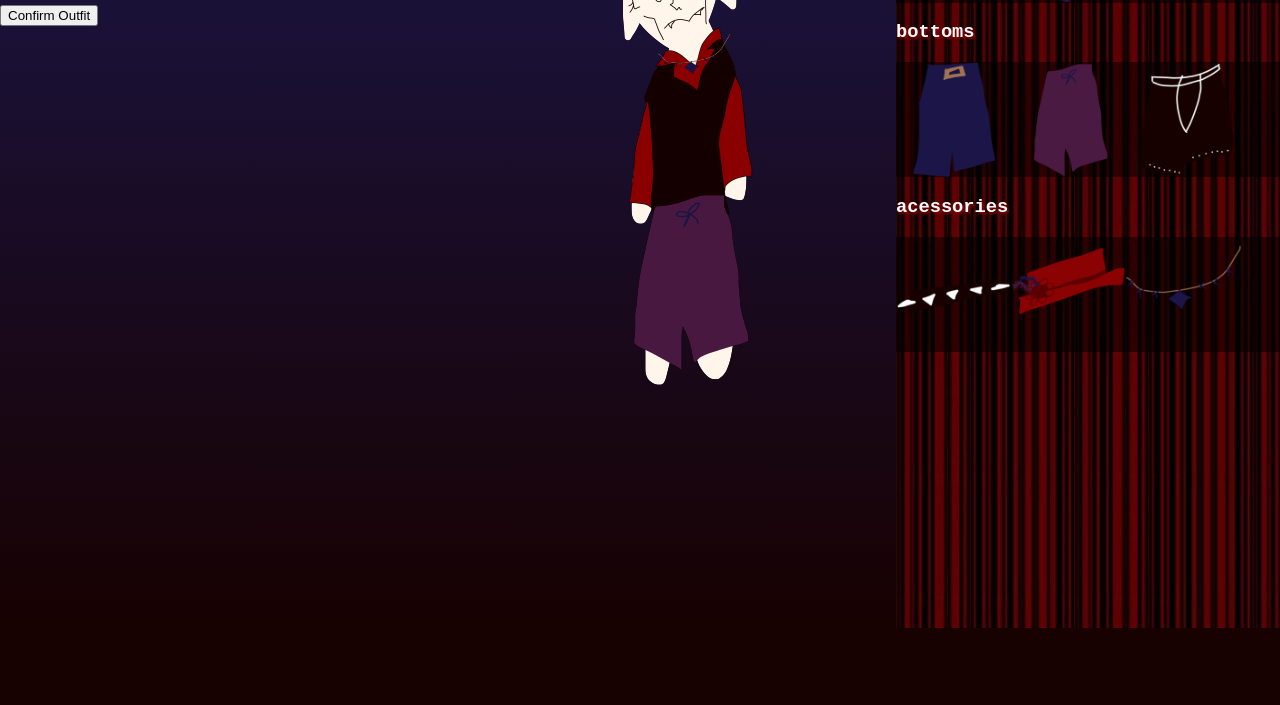
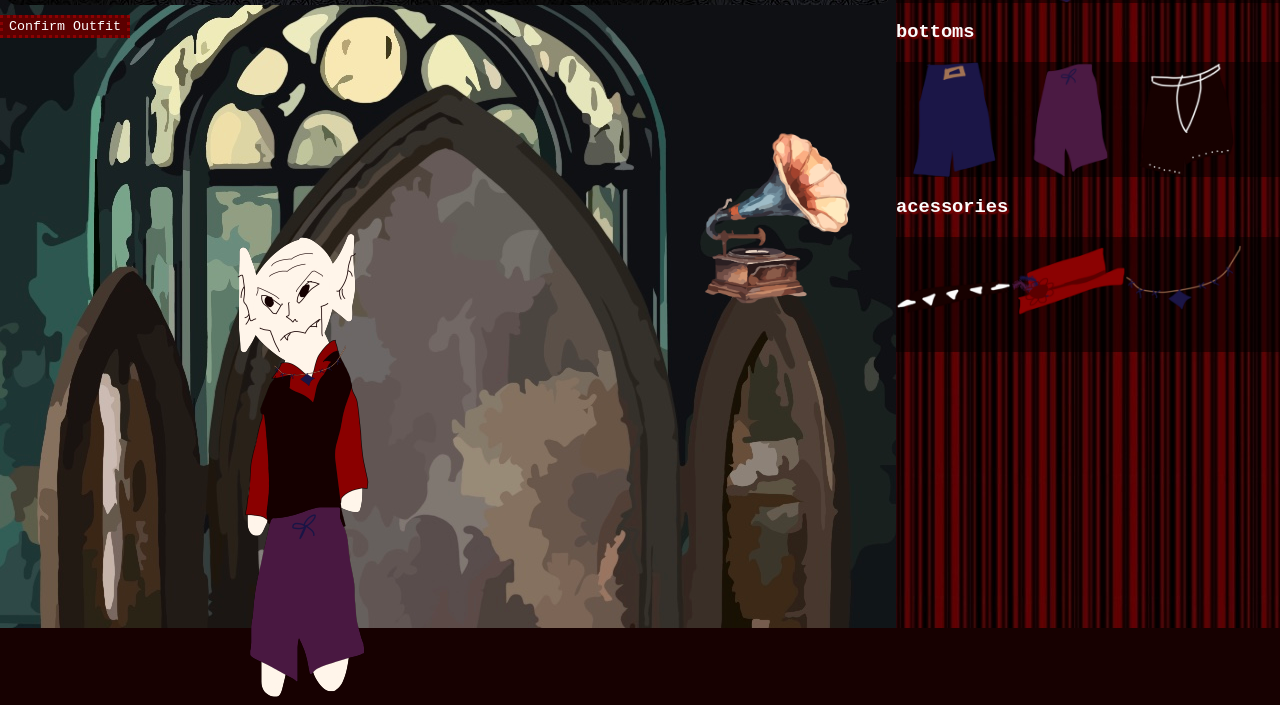
Before and after one commit to loganrsilvers/vampiredressup, a plain HTML site: page index.html in a window 1280 px wide. Shown: the part 172-877 px from the top of the page. Before the commit the page ends 800 px from the top, so only its background shows below. Drawn offline with Linux system fonts and the light colour scheme; a web font is replaced by a local one.

Commit message:
images, background, player, buttons
images - player, background
button for music, works?

```diff
--- a/css/style.css
+++ b/css/style.css
@@ -64,6 +64,9 @@ main{
     float: left;
     background: var(--blue);
     background: linear-gradient(180deg,var(--blue) 0%, var(--black) 100%);
+    background: url(../img/vampire_background.jpg) no-repeat fixed;
+    background-size: 1200px 1080px;
+    background-position: left top ;
 }
 #main-shirt, #main-pants, #main-accessory {
     display: block;
@@ -101,10 +104,10 @@ aside img {
     position: absolute;
     margin: 0 auto;
     padding-top: 20px;
-    height: 90%;
+    height: 51%;
     width: auto;
     bottom: 0px;
-    right: 40%;
+    right: 70%;
 }
 
 #body {
@@ -126,14 +129,25 @@ aside img {
 
 #speech-bubble {
   background: rgba(255,255,255,0.8);
+  background: url(../img/bubblebackground.jpg);
   color: var(--red);
   padding: 10px 20px;
   border-radius: 20px;
   font-size: 1.3em;
   margin-bottom: 10px;
   min-height: 2em;
-  font-family: 'typewriter-bold-italic', monospace;
+  font-family: 'typewriter-italic', monospace;
 }
+
+#confirmBtn {
+    background: #5b0000;
+    color: #ffffff;
+    font-family: 'typewriter', monospace;
+    border-width: 3px;
+    border-style: dotted;
+    border-color: #8b0203;
+}
+
 #blood-drip {
   min-height: 2em;
   font-size: 1.5em;
@@ -171,3 +185,40 @@ aside img {
 #score-popup li {
   margin: 3px 0;
 }
+
+#toggleButton {
+    background: url(../img/player.png) no-repeat;
+    background-size: 50% 50%;
+    height: 43%;
+    width: 23%;
+    border: none;
+    cursor: pointer;
+    position: absolute;
+    margin: 0 auto;
+    padding-top: 20px;
+    top: 38%;
+    right: 22%;
+}
+
+#toggleButton:hover {
+    background: url(../img/player_hover.png) no-repeat;
+    background-size: 50% 50%;
+    height: 43%;
+    width: 23%;
+    border: none;
+    cursor: pointer;
+    position: absolute;
+    margin: 0 auto;
+    padding-top: 20px;
+    top: 38%;
+    right: 22%;
+}
+
+#play-again {
+    background: #5b0000;
+    color: #ffffff;
+    font-family: 'typewriter', monospace;
+    border-width: 3px;
+    border-style: dotted;
+    border-color: #8b0203;
+}
--- a/css/titleStyle.css
+++ b/css/titleStyle.css
@@ -1,3 +1,20 @@
+@font-face {
+    font-family: 'typewriter';
+    src: url(Essays1743.ttf);
+}
+@font-face {
+    font-family: 'typewriter-bold';
+    src: url(Essays1743-Bold.ttf);
+}
+@font-face {
+    font-family: 'typewriter-italic';
+    src: url(Essays1743-Italic.ttf);
+}
+@font-face {
+    font-family: 'typewriter-bold-italic';
+    src: url(Essays1743-BoldItalic.ttf);
+}
+
 
 body {
     background-image: url(../img/titlebg.png);
@@ -17,9 +34,13 @@ body {
 }
 
 #Vlad{
-    font-family: cursive;
+    font-family: 'typewriter-italic', monospace;
+    font-size: 3em;
+    text-align: center;
 }
 
 #Closet{
-    font-family:'Times New Roman';
+    font-family: 'typewriter-italic', monospace;
+    font-size: 3em;
+    text-align: center;
 }
--- a/index.html
+++ b/index.html
@@ -9,14 +9,19 @@
 <body>
     <div id="container">
         <main>
+            <h1>Vello, Velcome to Vlad's Vloset</h1>
             <div id="client-req"></div>
             <div id="speech-bubble"></div>
 
-            <h1>Vello, Velcome to Vlad's Vloset</h1>
-            <audio id="bg-music" src="audio/bg-music.mp3" autoplay loop></audio>
+
+
 
             <button id="confirmBtn">Confirm Outfit</button>
             <div id="blood-drip"></div>
+
+            <audio id="bgMusic" src="audio/bg-music.mp3" autoplay loop></audio>
+            <button id="toggleButton" onclick="toggleAudioLoop()"></button>
+
 
             <div id="theBod">
                 <img src="img/body1.webp" alt="Selected Body" id="body">
```
Also changed, not shown: js/musicbutton.js (added, +9 -0 lines), img/bubblebackground.jpg (added), img/player.png (added), img/player_hover.png (added), img/vampire_background.jpg (added).
